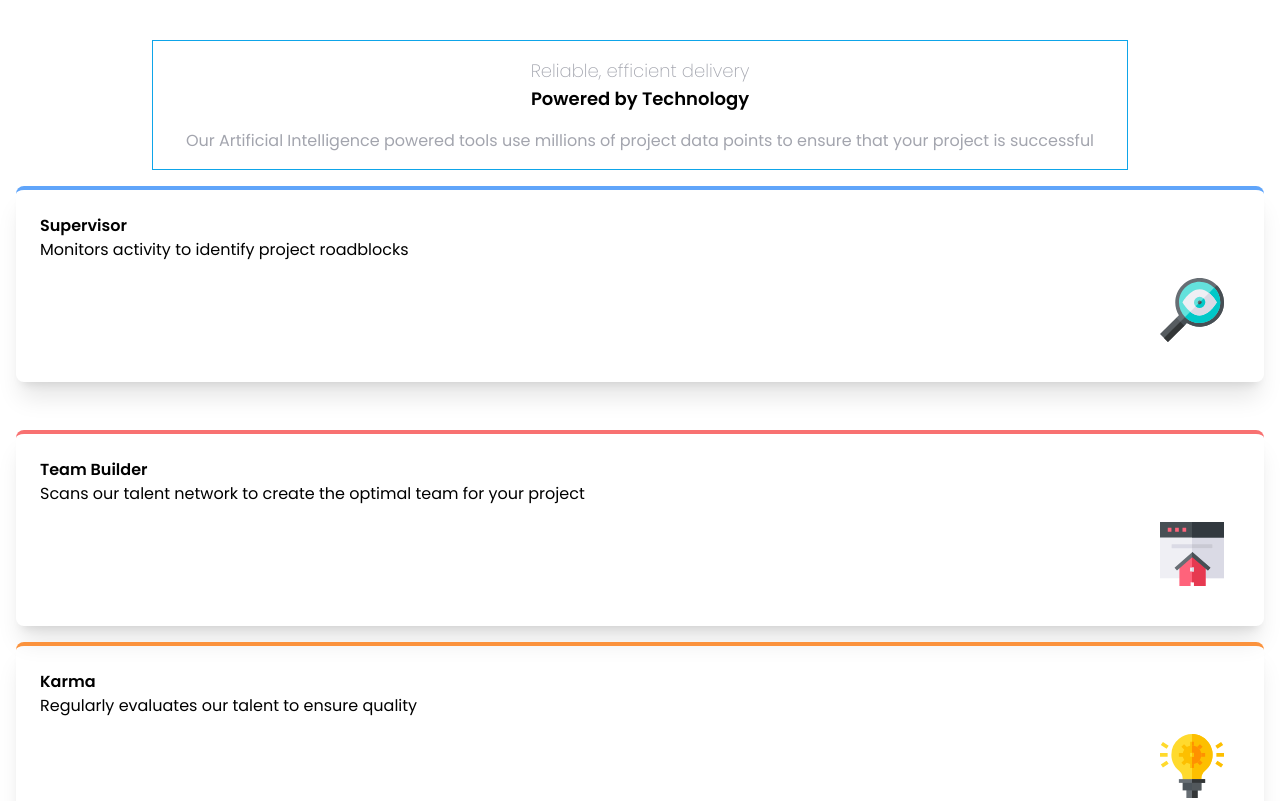
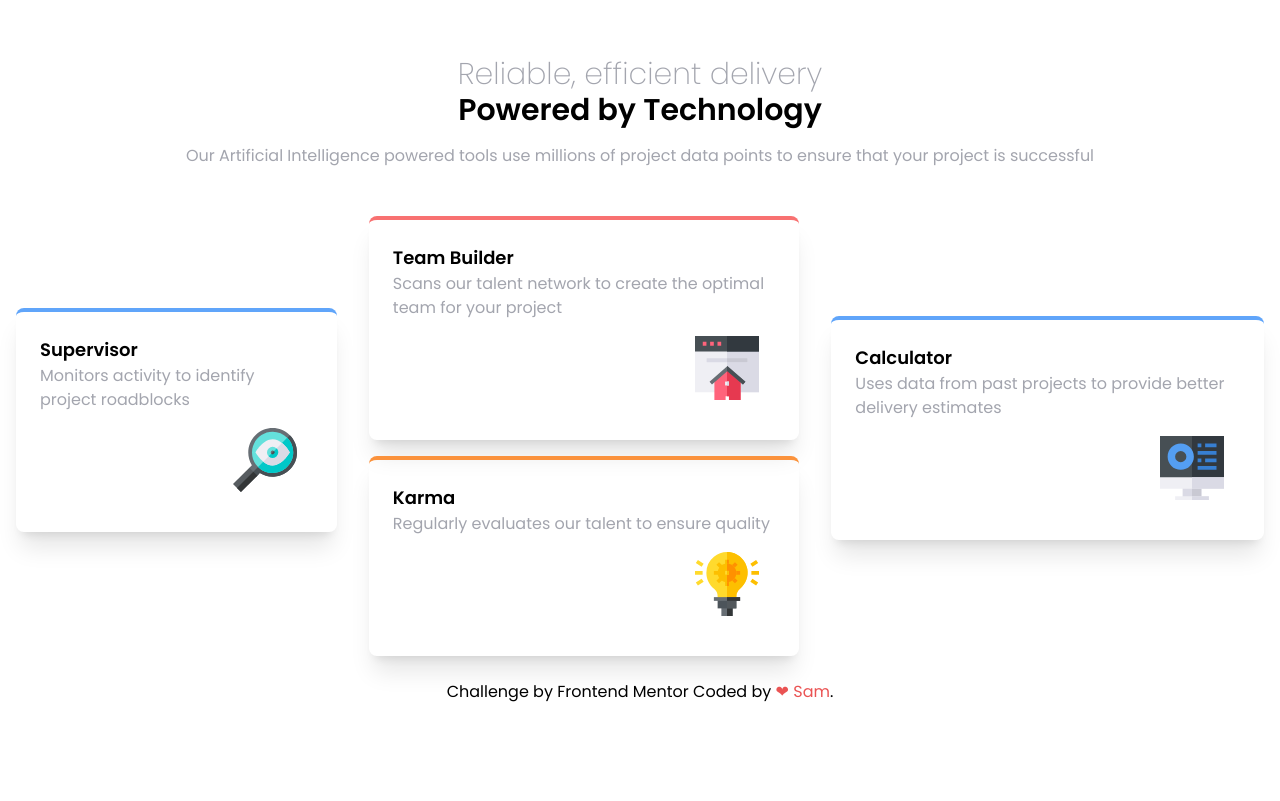
Before and after one commit to 21bowler/four-card-feature-with-tailwind, a website: page index.html in a window 1280 px wide. Shown: the top 801 px of the page. Drawn offline with Linux system fonts and the light colour scheme.

Commit message:
medium screen and larger screen :hammer: fixed

```diff
--- a/index.html
+++ b/index.html
@@ -24,43 +24,42 @@
 </head>
 
 <body class="font-body">
-  <section class="my-4">
-    <div class="container mx-auto text-center border border-sky-500 p-4 mt-10">
-      <h1 class="text-GrayishBlue text-lg font-extralight">Reliable, efficient delivery</h1>
-      <h2 class="text-lg font-semibold mb-4">Powered by Technology</h2>
-      <p class="text-GrayishBlue">Our Artificial Intelligence powered tools use millions of project data points to ensure that your project is
-        successful</p>
+  <section class="my-4 mb-6">
+    <div class="container mx-auto text-center p-4 mt-10">
+      <h1 class="text-GrayishBlue text-3xl font-extralight">Reliable, efficient delivery</h1>
+      <h2 class="text-3xl font-semibold mb-4">Powered by Technology</h2>
+      <p class="text-GrayishBlue">Our Artificial Intelligence powered tools use millions of project data points to ensure that your project is successful</p>
     </div>
-    <div class="flex flex-col space-y-4 ">
-      <!-- This is the first box -->
-      <div class=" border-t-4 border-blue-400 rounded-lg p-6 m-4 shadow-xl">
-        <h3 class="text-base font-semibold">Supervisor</h3>
-        <p>Monitors activity to identify project roadblocks</p>
+    <div class="flex flex-col space-y-4 md:flex-row ">
+      <!-- 🚀 This is the first box -->
+      <div class=" border-t-4 border-blue-400 rounded-lg p-6 m-4 shadow-xl md:self-center">
+        <h3 class="text-lg font-semibold">Supervisor</h3>
+        <p class="text-GrayishBlue">Monitors activity to identify project roadblocks</p>
         <div class="float-right p-4">
           <img src="/images/icon-supervisor.svg" alt="supervisor-icon">
         </div>
       </div>
-      <!-- This is the second box  -->
+      <!-- 🚀 This is the second box  -->
       <div class="space-y-4">
         <div class=" border-t-4 border-red-400 rounded-lg p-6 m-4 shadow-xl">
-          <h3 class="text-base font-semibold">Team Builder</h3>
-          <p>Scans our talent network to create the optimal team for your project</p>
+          <h3 class="text-lg font-semibold">Team Builder</h3>
+          <p class="text-GrayishBlue">Scans our talent network to create the optimal team for your project</p>
           <div class="flex justify-end p-4">
             <img src="/images/icon-team-builder.svg"  alt="team-builder">
           </div>
         </div>
         <div class="border-t-4 border-orange-400 rounded-lg p-6 m-4 shadow-xl">
-          <h3 class="text-base font-semibold">Karma</h3>
-          <p>Regularly evaluates our talent to ensure quality</p>
+          <h3 class="text-lg font-semibold">Karma</h3>
+          <p class="text-GrayishBlue">Regularly evaluates our talent to ensure quality</p>
           <div class="flex justify-end p-4">
             <img src="/images/icon-karma.svg" alt="karma">
           </div>
         </div>
       </div>
-      <!-- this is the thirdbox(calculator) -->
-      <div class="border-t-4 border-blue-400 rounded-lg p-6 m-4 shadow-xl">
-        <h3 class="text-base font-semibold">Calculator</h3>
-        <p>Uses data from past projects to provide better delivery estimates</p>
+      <!-- 🚀 this is the thirdbox(calculator) -->
+      <div class="border-t-4 border-blue-400 rounded-lg p-6 m-4 shadow-xl md:self-center ">
+        <h3 class="text-lg font-semibold">Calculator</h3>
+        <p class="text-GrayishBlue">Uses data from past projects to provide better delivery estimates</p>
         <div class="float-right p-4">
           <img src="/images/icon-calculator.svg" alt="calculator">
         </div>
@@ -69,29 +68,13 @@
     </div>
   </section>
 
-
-
-
-
-
-
-
-
-
-
-
-
-
-
-
-
-
-  <!-- <footer>
-    <p class="attribution">
-      Challenge by <a href="https://www.frontendmentor.io?ref=challenge" target="_blank">Frontend Mentor</a>.
-      Coded by <a href="#">Your Name Here</a>.
+    <!-- 🚀 This is the footer section -->
+  <footer class="text-center hover:animate-pulse">
+    <p>
+      Challenge by Frontend Mentor
+      Coded by <span class="text-Red animate-ping">&#10084</span> <a href="https://github.com/21bowler" class="text-Red " target="_blank">Sam</a>.
     </p>
-  </footer> -->
+  </footer>
 </body>
 
 </html>
```
Also changed, not shown: css/main.css.
